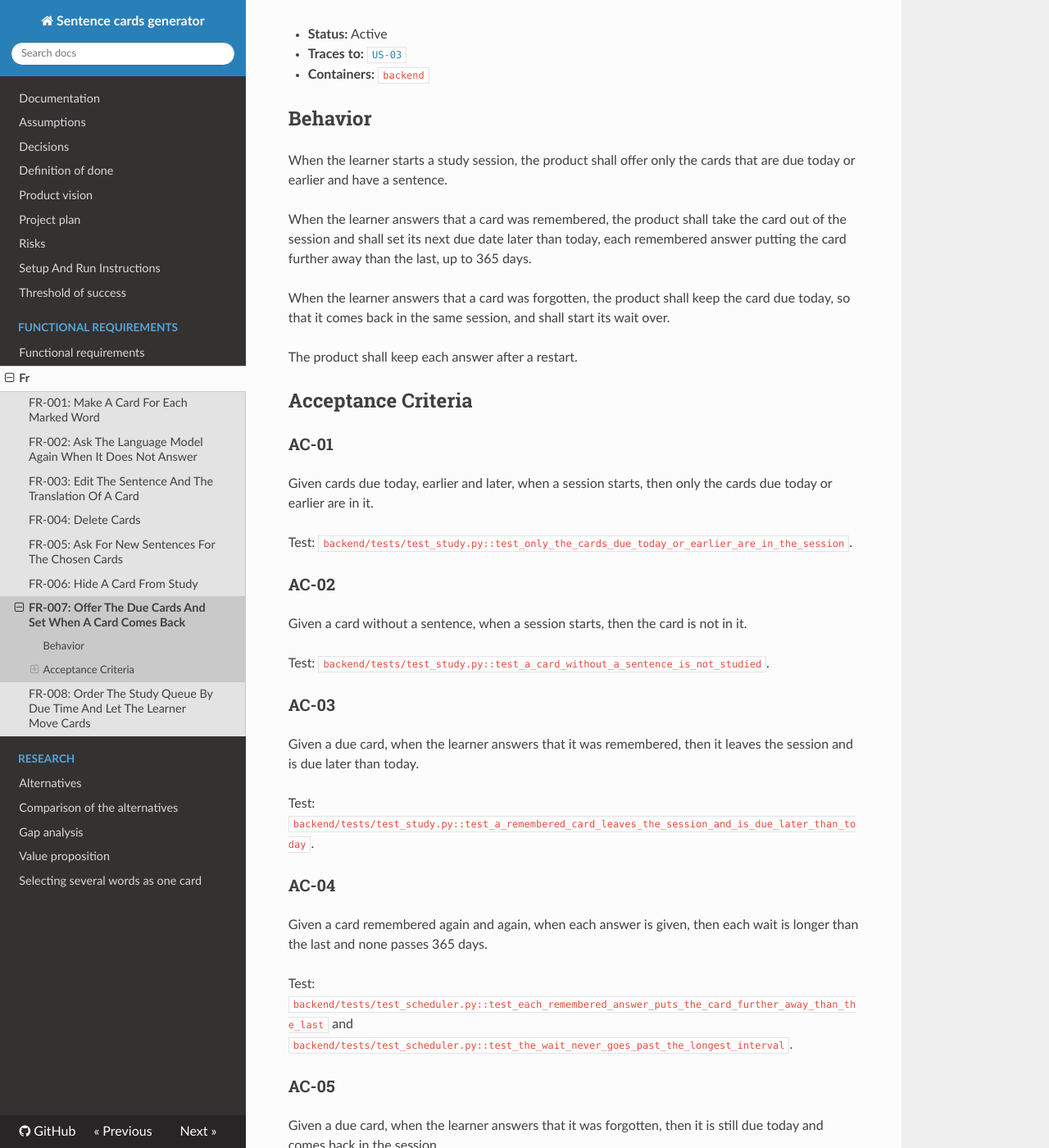
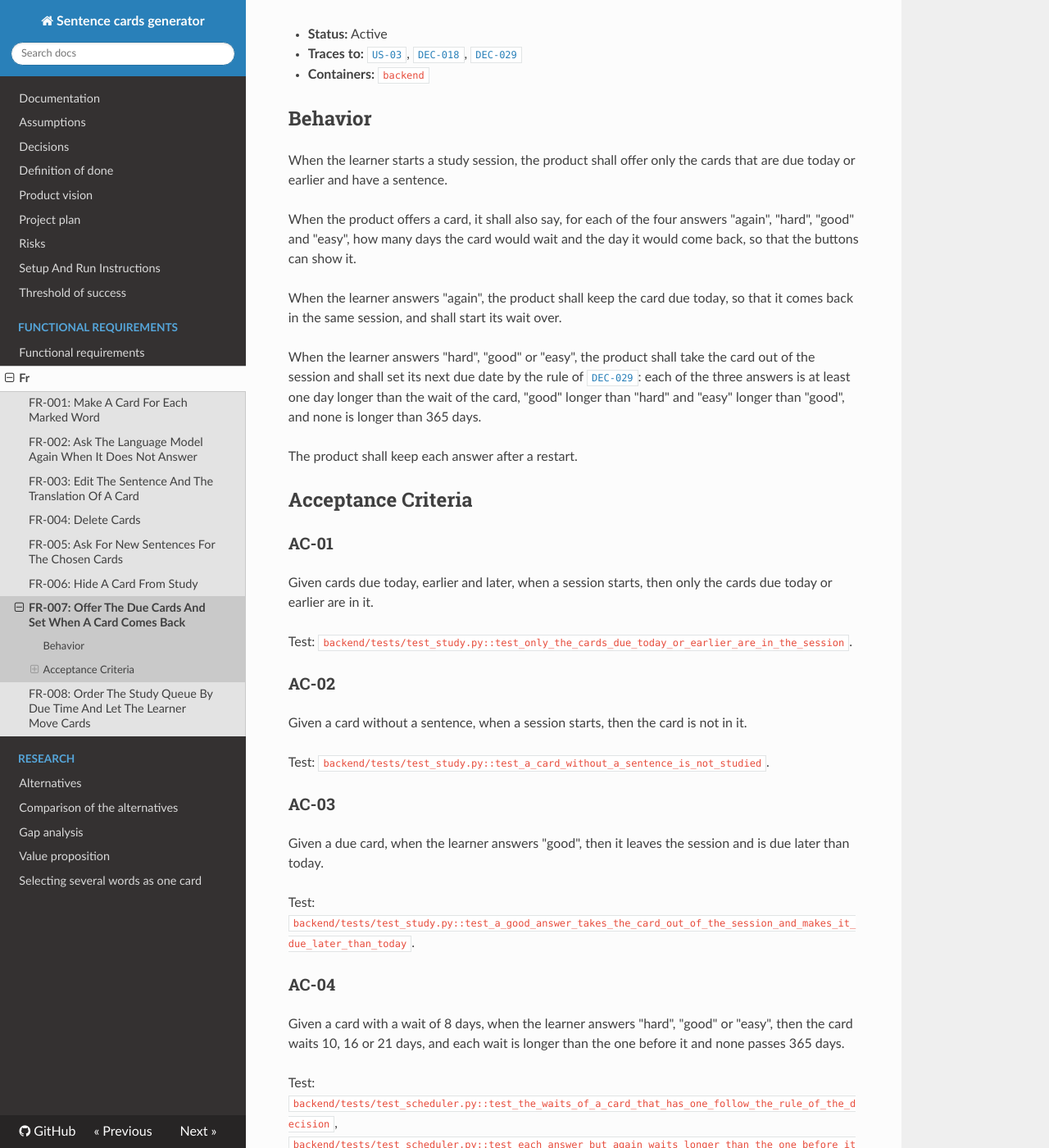
Before and after one commit to itpd-team-6/sentence-cards-generator-team-6, an MkDocs documentation site: the page built from docs/functional-requirements/fr/FR-007.md, in a window 1280 px wide and 1400 px high, scrolled down 191 px. Shown: the whole window at 82% size. Built offline with MkDocs 1.6.1, drawn with Linux system fonts in a browser that asks for light colours; nearby versions of some CDN libraries; some of the changed text lies outside the part shown.

Commit message:
Show four answer buttons that say when the card comes back

```diff
--- a/docs/functional-requirements/fr/FR-007.md
+++ b/docs/functional-requirements/fr/FR-007.md
@@ -1,16 +1,18 @@
 # FR-007: Offer The Due Cards And Set When A Card Comes Back
 
 - **Status:** Active
-- **Traces to:** [`US-03`](https://github.com/itpd-team-6/sentence-cards-generator-team-6/issues/29)
+- **Traces to:** [`US-03`](https://github.com/itpd-team-6/sentence-cards-generator-team-6/issues/29), [`DEC-018`](../../decisions.md#dec-018), [`DEC-029`](../../decisions.md#dec-029)
 - **Containers:** `backend`
 
 ## Behavior
 
 When the learner starts a study session, the product shall offer only the cards that are due today or earlier and have a sentence.
 
-When the learner answers that a card was remembered, the product shall take the card out of the session and shall set its next due date later than today, each remembered answer putting the card further away than the last, up to 365 days.
+When the product offers a card, it shall also say, for each of the four answers "again", "hard", "good" and "easy", how many days the card would wait and the day it would come back, so that the buttons can show it.
 
-When the learner answers that a card was forgotten, the product shall keep the card due today, so that it comes back in the same session, and shall start its wait over.
+When the learner answers "again", the product shall keep the card due today, so that it comes back in the same session, and shall start its wait over.
+
+When the learner answers "hard", "good" or "easy", the product shall take the card out of the session and shall set its next due date by the rule of [`DEC-029`](../../decisions.md#dec-029): each of the three answers is at least one day longer than the wait of the card, "good" longer than "hard" and "easy" longer than "good", and none is longer than 365 days.
 
 The product shall keep each answer after a restart.
 
@@ -30,24 +32,30 @@ Test: `backend/tests/test_study.py::test_a_card_without_a_sentence_is_not_studie
 
 ### AC-03
 
-Given a due card, when the learner answers that it was remembered, then it leaves the session and is due later than today.
+Given a due card, when the learner answers "good", then it leaves the session and is due later than today.
 
-Test: `backend/tests/test_study.py::test_a_remembered_card_leaves_the_session_and_is_due_later_than_today`.
+Test: `backend/tests/test_study.py::test_a_good_answer_takes_the_card_out_of_the_session_and_makes_it_due_later_than_today`.
 
 ### AC-04
 
-Given a card remembered again and again, when each answer is given, then each wait is longer than the last and none passes 365 days.
+Given a card with a wait of 8 days, when the learner answers "hard", "good" or "easy", then the card waits 10, 16 or 21 days, and each wait is longer than the one before it and none passes 365 days.
 
-Test: `backend/tests/test_scheduler.py::test_each_remembered_answer_puts_the_card_further_away_than_the_last` and `backend/tests/test_scheduler.py::test_the_wait_never_goes_past_the_longest_interval`.
+Test: `backend/tests/test_scheduler.py::test_the_waits_of_a_card_that_has_one_follow_the_rule_of_the_decision`, `backend/tests/test_scheduler.py::test_each_answer_but_again_waits_longer_than_the_one_before_it_and_than_the_card_did` and `backend/tests/test_scheduler.py::test_the_wait_never_goes_past_the_longest_interval`.
 
 ### AC-05
 
-Given a due card, when the learner answers that it was forgotten, then it is still due today and comes back in the session.
+Given a due card, when the learner answers "again", then it is still due today and comes back in the session.
 
-Test: `backend/tests/test_study.py::test_a_forgotten_card_is_still_due_today_so_it_comes_back_in_the_session`.
+Test: `backend/tests/test_study.py::test_an_again_answer_leaves_the_card_due_today_so_it_comes_back_in_the_session`.
 
 ### AC-06
 
 Given answers that were given, when the product restarts, then they are still there.
 
 Test: `backend/tests/test_study.py::test_the_answers_are_still_there_after_a_restart`.
+
+### AC-07
+
+Given a due card, when the session offers it, then it says for each of the four answers how many days the card would wait and the day it would come back, and the answer then gives the card that day.
+
+Test: `backend/tests/test_study.py::test_each_card_of_the_session_says_when_it_comes_back_for_each_of_the_four_answers` and `backend/tests/test_study.py::test_each_answer_gives_the_card_the_due_date_that_its_button_said`.
```
Also changed, not shown: CHANGELOG.md (+1 -0 lines), docs/decisions.md (+20 -0 lines), docs/setup.md (+1 -1 lines), frontend/src/index.css (+23 -6 lines), 6 other files.
